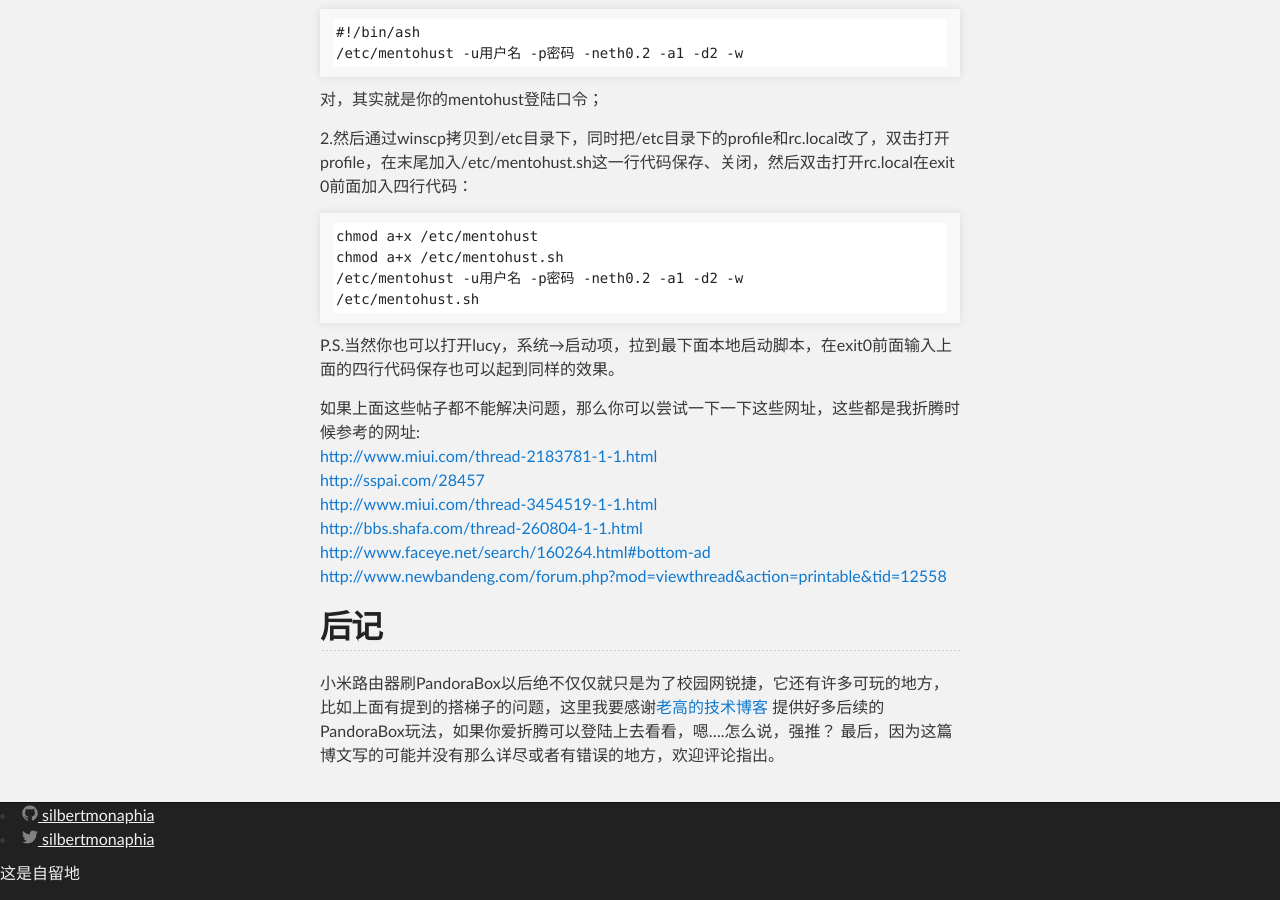
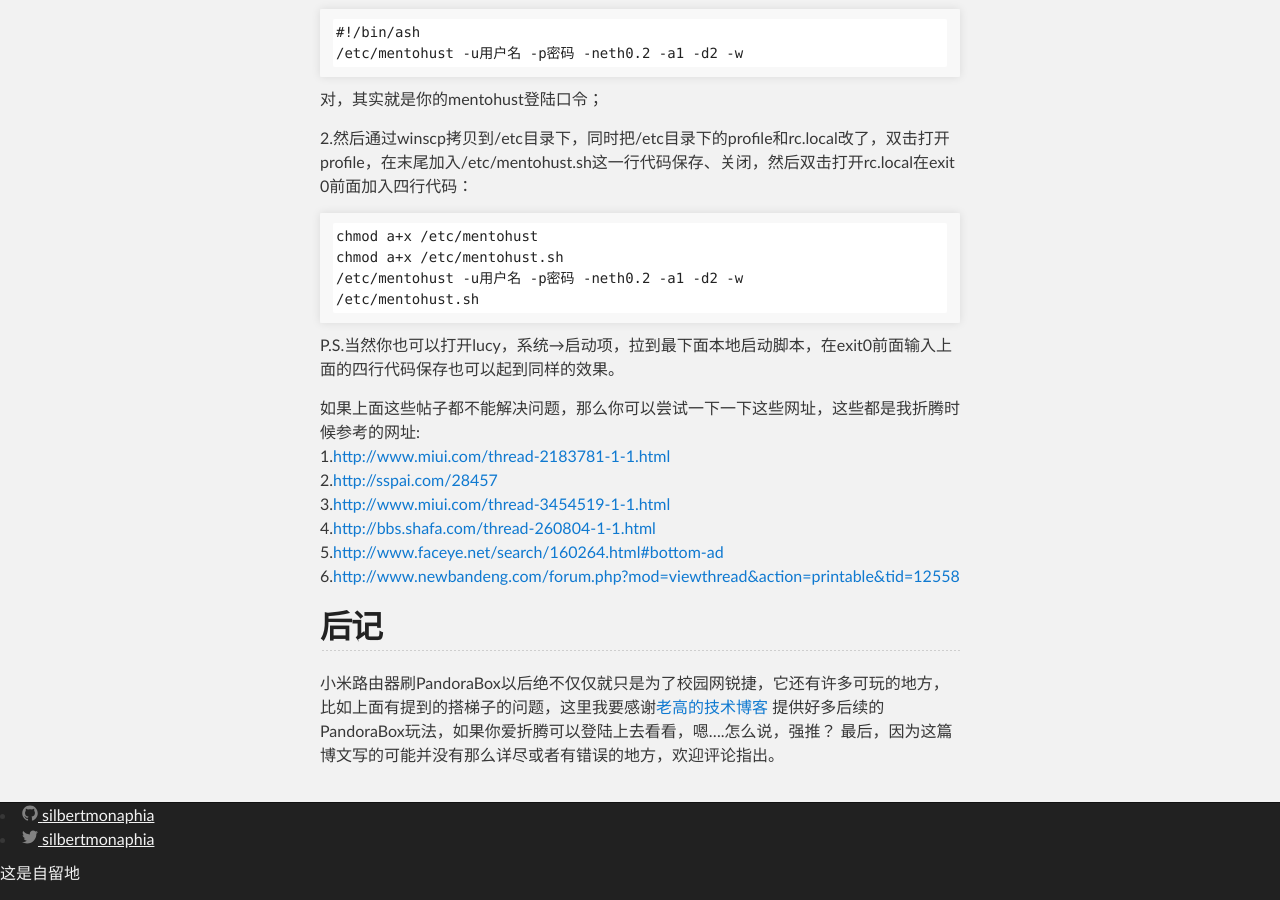
Before and after one commit to silbertmonaphia/silbertmonaphia.github.io, a Jekyll site: the page built from _posts/2016-04-10-小米路由器mini实现锐捷认证.md, in a window 1280 px wide and 900 px high, scrolled down 3807 px. Built offline with Jekyll 4.4.1, drawn with Linux system fonts in a browser that asks for light colours.

Commit message:
Update 2016-04-10-小米路由器mini实现锐捷认证.md

```diff
--- a/_posts/2016-04-10-小米路由器mini实现锐捷认证.md
+++ b/_posts/2016-04-10-小米路由器mini实现锐捷认证.md
@@ -143,12 +143,12 @@ chmod a+x /etc/mentohust.sh
 P.S.当然你也可以打开lucy，系统→启动项，拉到最下面本地启动脚本，在exit0前面输入上面的四行代码保存也可以起到同样的效果。
 
 如果上面这些帖子都不能解决问题，那么你可以尝试一下一下这些网址，这些都是我折腾时候参考的网址:
-<http://www.miui.com/thread-2183781-1-1.html>
-<http://sspai.com/28457>
-<http://www.miui.com/thread-3454519-1-1.html>
-<http://bbs.shafa.com/thread-260804-1-1.html>
-<http://www.faceye.net/search/160264.html#bottom-ad>
-<http://www.newbandeng.com/forum.php?mod=viewthread&action=printable&tid=12558>
+1.<http://www.miui.com/thread-2183781-1-1.html>
+2.<http://sspai.com/28457>
+3.<http://www.miui.com/thread-3454519-1-1.html>
+4.<http://bbs.shafa.com/thread-260804-1-1.html>
+5.<http://www.faceye.net/search/160264.html#bottom-ad>
+6.<http://www.newbandeng.com/forum.php?mod=viewthread&action=printable&tid=12558>
 
 后记
 ----
```
